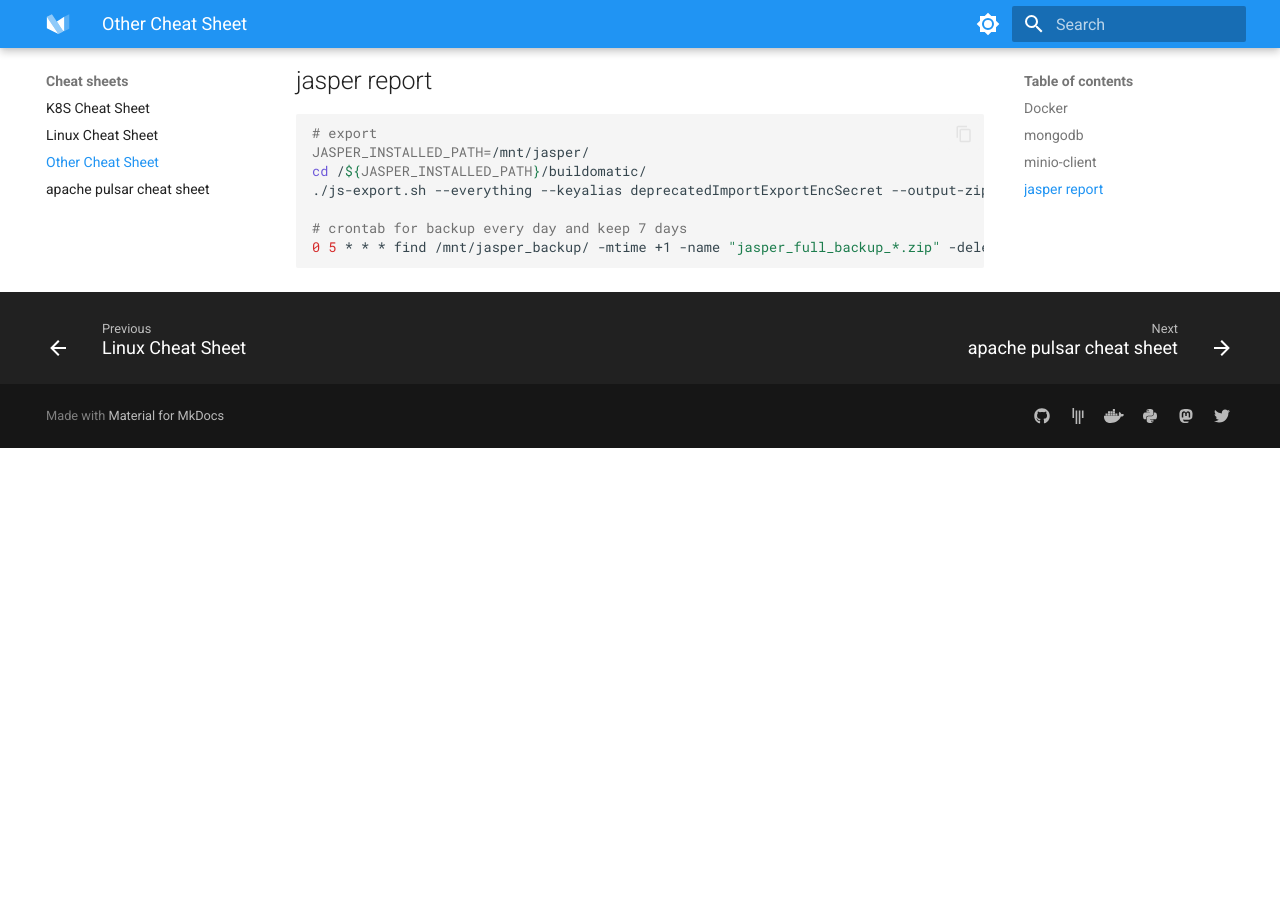
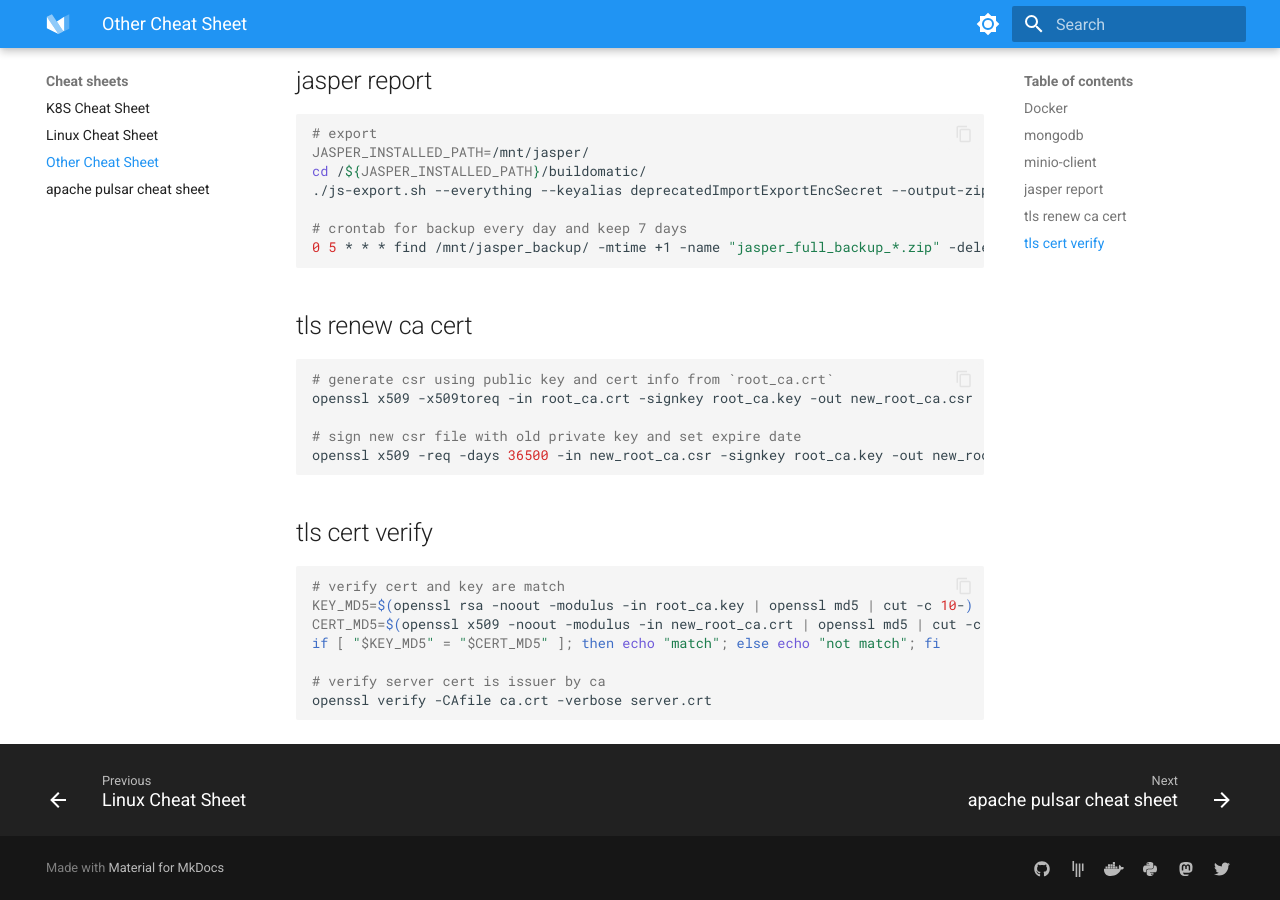
Before and after one commit to yip102011/my_mkdocs, an MkDocs documentation site: the page built from docs/cheat_sheets/other_cheat_sheet.md, in a window 1280 px wide and 900 px high, scrolled down 1537 px. Built offline with MkDocs 1.6.1 and Material for MkDocs 9.7.7, drawn with Linux system fonts in a browser that asks for light colours; before the commit the page ends 1985 px from its top, so only the background shows below that.

Commit message:
update cheat sheets

````diff
--- a/docs/cheat_sheets/other_cheat_sheet.md
+++ b/docs/cheat_sheets/other_cheat_sheet.md
@@ -89,3 +89,25 @@
 # crontab for backup every day and keep 7 days
 0 5 * * * find /mnt/jasper_backup/ -mtime +1 -name "jasper_full_backup_*.zip" -delete && cd $JASPER_INSTALLED_PATH/buildomatic/ && ./js-export.sh --everything --keyalias deprecatedImportExportEncSecret --output-zip /mnt/jasper_backup/jasper_full_backup_$(date +'%Y%m%d_%H%M').zip
 ```
+
+## tls renew ca cert
+
+```bash
+# generate csr using public key and cert info from `root_ca.crt`
+openssl x509 -x509toreq -in root_ca.crt -signkey root_ca.key -out new_root_ca.csr
+
+# sign new csr file with old private key and set expire date
+openssl x509 -req -days 36500 -in new_root_ca.csr -signkey root_ca.key -out new_root_ca.crt
+```
+
+## tls cert verify
+
+```bash
+# verify cert and key are match
+KEY_MD5=$(openssl rsa -noout -modulus -in root_ca.key | openssl md5 | cut -c 10-)
+CERT_MD5=$(openssl x509 -noout -modulus -in new_root_ca.crt | openssl md5 | cut -c 10-)
+if [ "$KEY_MD5" = "$CERT_MD5" ]; then echo "match"; else echo "not match"; fi
+
+# verify server cert is issuer by ca
+openssl verify -CAfile ca.crt -verbose server.crt
+```
````
Also changed, not shown: docs/cheat_sheets/linux_cheat_sheet.md (+8 -2 lines).
